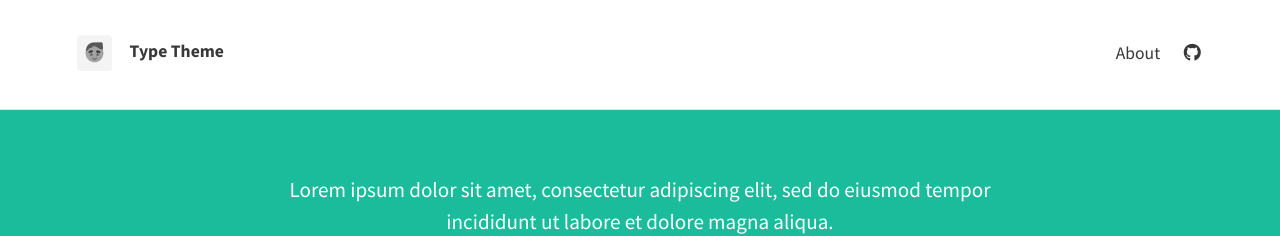
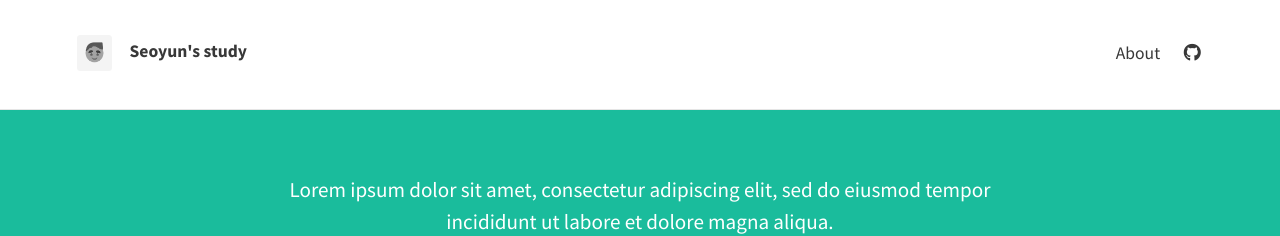
Before and after one commit to pkhssy/pkhssy.github.io, a Jekyll site: the page built from index.html, in a window 1280 px wide. Shown: the top 236 px of the page. Built offline with Jekyll 4.4.1, drawn with Linux system fonts in a browser that asks for light colours; nearby versions of some CDN libraries; the list of posts is cut into pages by our own code.

Commit message:
Update _config.yml

```diff
--- a/_config.yml
+++ b/_config.yml
@@ -5,7 +5,7 @@ url: "https://pkhssy.github.io/"
 # THEME-SPECIFIC CONFIGURATION
 theme_settings:
   # Meta
-  title: Type Theme
+  title: Seoyun's study
   avatar: assets/img/avatar.png
   favicon: assets/favicon.ico
   gravatar: # Email MD5 hash
```
